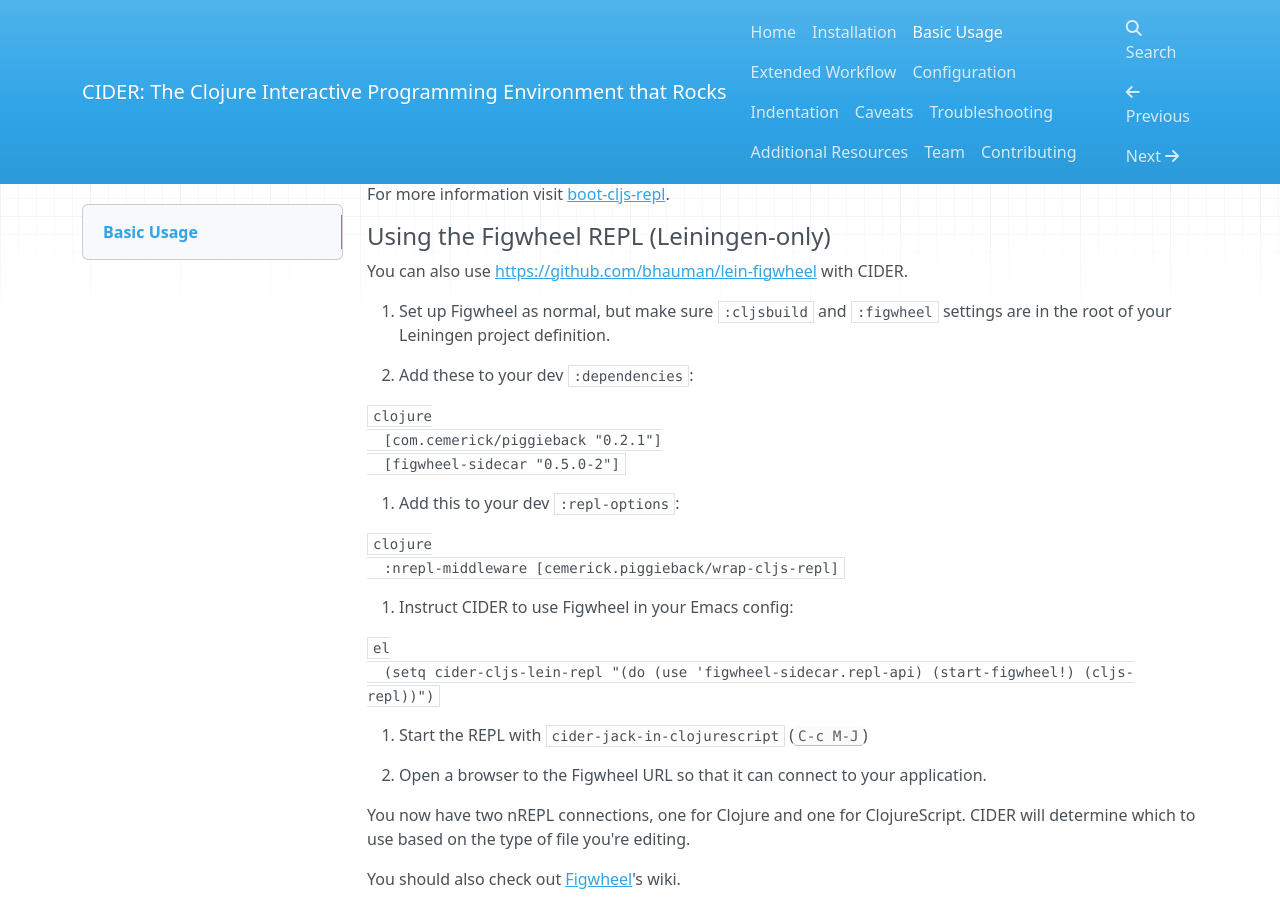
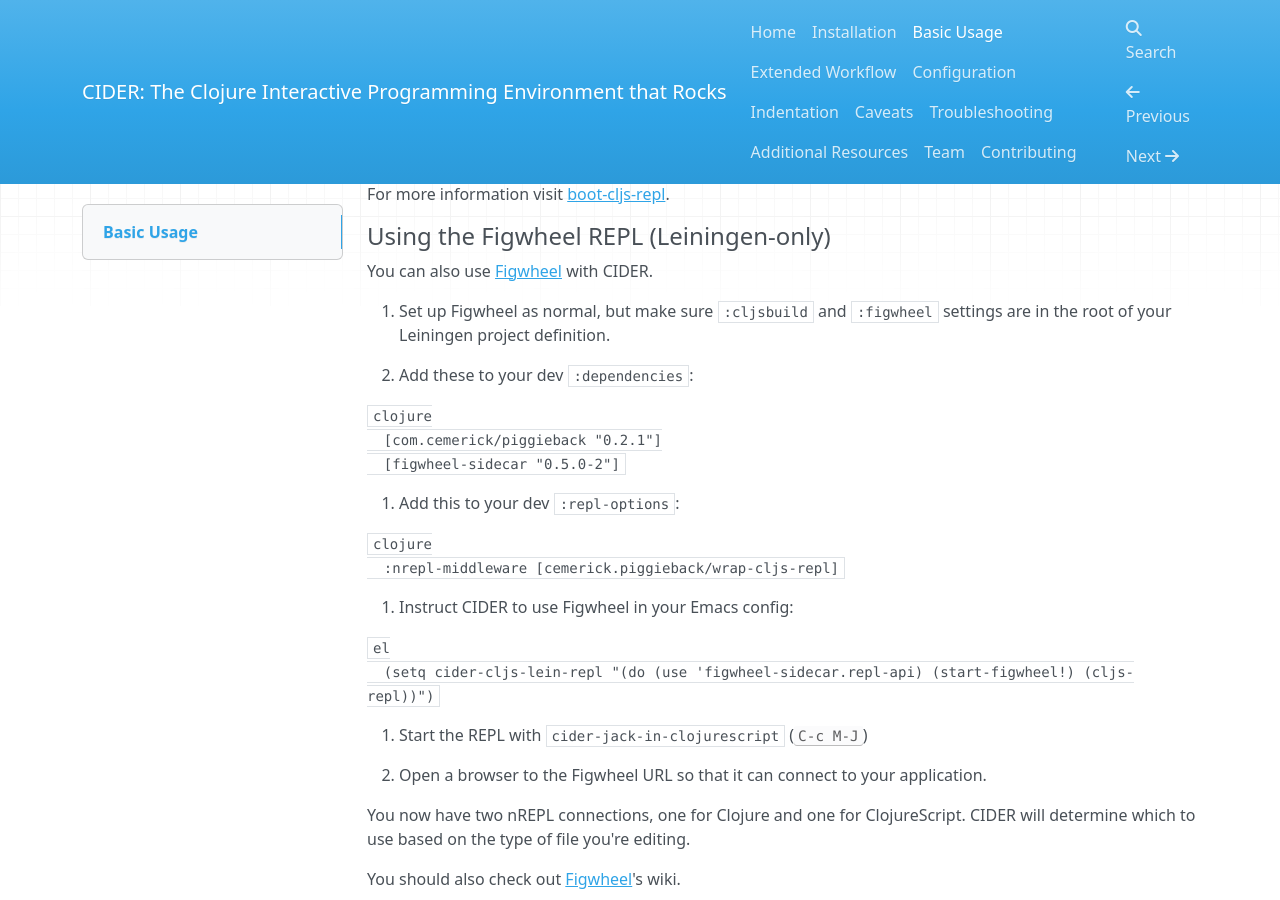
Before and after one commit to clojure-emacs/cider, an MkDocs documentation site: the page built from doc/basic_usage.md, in a window 1280 px wide and 900 px high, scrolled down 10824 px. Built offline with MkDocs 1.6.1, drawn with Linux system fonts in a browser that asks for light colours; nearby versions of some CDN libraries; old or Windows-style settings are respelled for this version of MkDocs; some of the changed lines change nothing that is shown.

Commit message:
Fix Figwheel's link

```diff
--- a/doc/basic_usage.md
+++ b/doc/basic_usage.md
@@ -405,7 +405,7 @@
 
 #### Using the Figwheel REPL (Leiningen-only)
 
-You can also use [https://github.com/bhauman/lein-figwheel](Figwheel) with CIDER.
+You can also use [Figwheel](https://github.com/bhauman/lein-figwheel) with CIDER.
 
 1. Set up Figwheel as normal, but make sure `:cljsbuild` and `:figwheel` settings are
    in the root of your Leiningen project definition.
```
